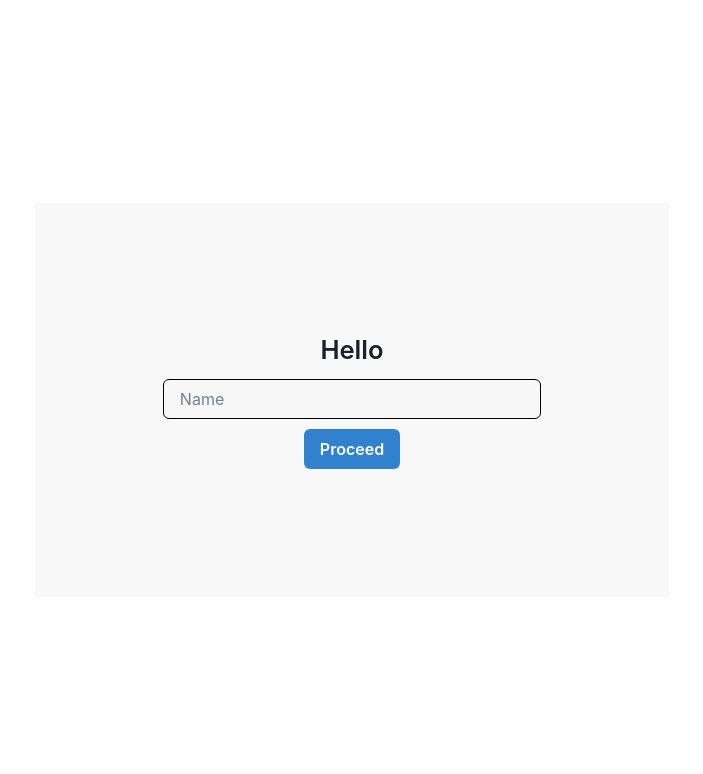
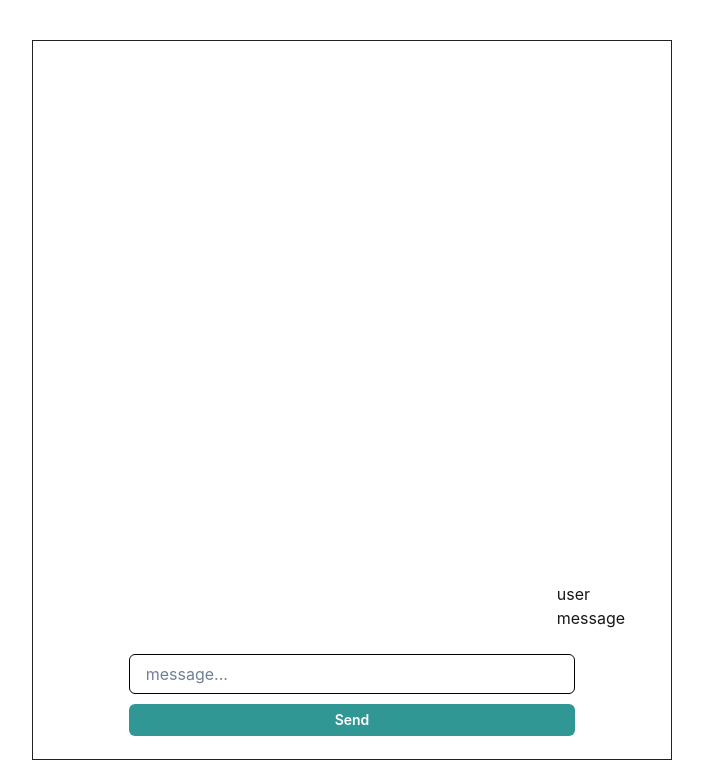
Before and after one commit to script8888/chat-test-task, a React (Create React App) app: page / in a window 1280 px wide. Shown: the top 774 px of the page, without its empty margins (288-991 px from the left). Built offline with nearby package versions, Linux system fonts and the light colour scheme; what easy-peasy would draw is missing.

Commit message:
setup and styled chat component

```diff
--- a/src/App.js
+++ b/src/App.js
@@ -1,8 +1,14 @@
 import "./styles/App.css";
 import InputName from "./Components/InputName";
+import Chat from "./Components/Chat";
 
 const App = () => {
-  return <InputName />;
+  return (
+    <>
+      {/* <InputName />  */}
+      <Chat />
+    </>
+  );
 };
 
 export default App;
--- /dev/null
+++ b/src/Components/Chat.jsx
@@ -0,0 +1,34 @@
+import { useState } from "react";
+import { Input } from "@chakra-ui/react";
+import { Button } from "@chakra-ui/react";
+
+const Chat = () => {
+  const [userMessage, setUserMessage] = useState("");
+
+  return (
+    <div className="chat_parent">
+      <div className="chat_container">
+        <div className="chat_message_container" id="chat-box">
+            <div className="chat_messageParent">
+              <div className="chat_message_user">user</div>
+              <div className="chat_message_text">message</div>
+            </div>
+          </div>
+
+        <div className="chat_inputParent">
+          <Input
+            className="input_element"
+            value={userMessage}
+            placeholder="message..."
+            onInput={(e) => setUserMessage(e.target.value)}
+          />
+          <Button colorScheme="teal" size="sm">
+            Send
+          </Button>
+        </div>
+      </div>
+    </div>
+  );
+};
+
+export default Chat;
--- a/src/Components/InputName.jsx
+++ b/src/Components/InputName.jsx
@@ -10,7 +10,7 @@ const InputName = () => {
       <div className="input_container">
         <h2 className="input_heading">Hello</h2>
         <Input
-        className="input_element"
+          className="input_element"
           value={name}
           placeholder="Name"
           onInput={(e) => setName(e.target.value)}
@@ -18,7 +18,7 @@ const InputName = () => {
         <Button
           //   isLoading
           //   loadingText="loading"
-          colorScheme="blue"
+          colorScheme="teal"
         >
           Proceed
         </Button>
--- a/src/styles/App.css
+++ b/src/styles/App.css
@@ -8,6 +8,7 @@
 body {
 }
 
+/* INPUT STYLING */
 .input_parent {
   height: 100vh;
   display: flex;
@@ -31,3 +32,54 @@ body {
   border: 1.2px solid #000 !important;
   margin-bottom: 10px;
 }
+
+/* CHAT STYLING */
+.chat_parent {
+  display: flex;
+  flex-direction: row;
+  flex-wrap: nowrap;
+  align-items: center;
+  justify-content: center;
+  height: 100vh;
+}
+
+.chat_container {
+  display: flex;
+  flex-direction: column;
+  align-items: center;
+  justify-content: center;
+  border: 1.2px solid rgb(34, 34, 34);
+  width: 50%;
+  height: 90vh;
+}
+
+.chat_message_container {
+  height: 100%;
+  display: flex;
+  flex-direction: column;
+  align-items: flex-end;
+  justify-content: flex-end;
+  width: 90%;
+  overflow-y: auto;
+}
+
+.chat_messageParent {
+  padding: 14px;
+  margin: 10px 0;
+  min-width: 6rem;
+  max-width: 18rem;
+  color: rgb(24, 24, 24);
+}
+
+.chat_message_user {
+}
+
+.chat_message_text {
+}
+
+.chat_inputParent {
+  display: flex;
+  flex-direction: column;
+  width: 70%;
+  padding-bottom: 23px;
+}
```
